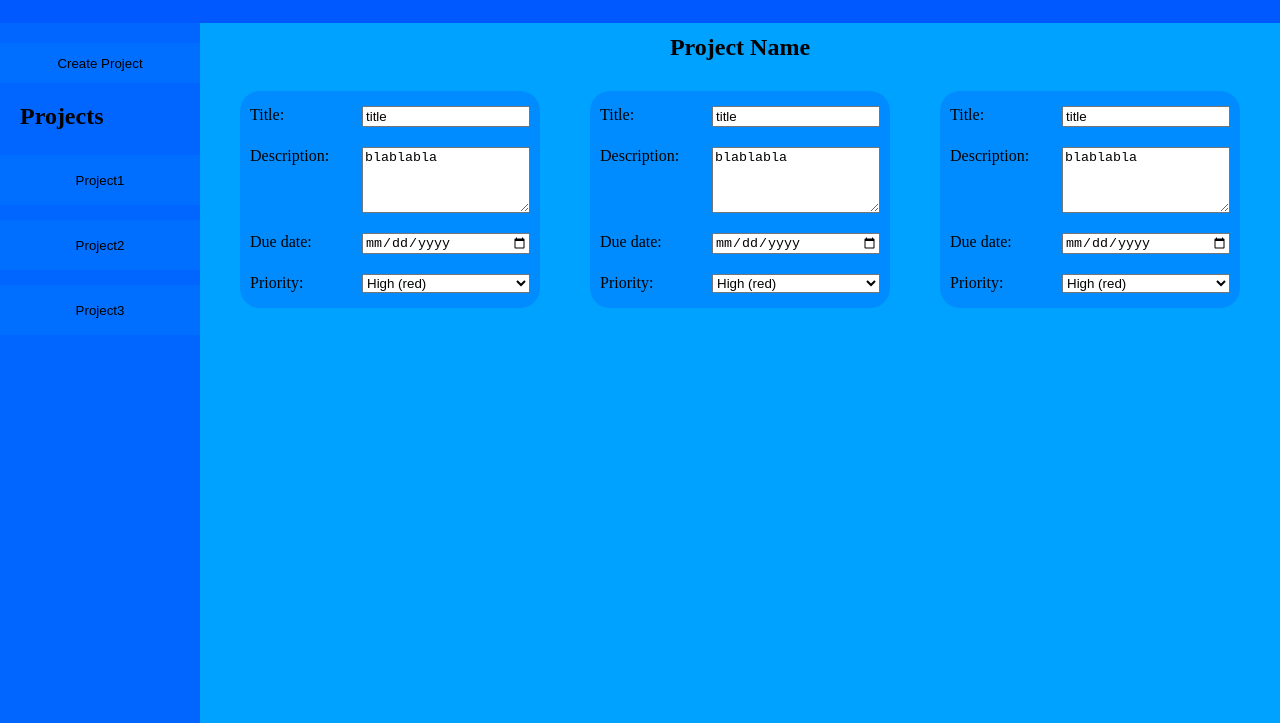
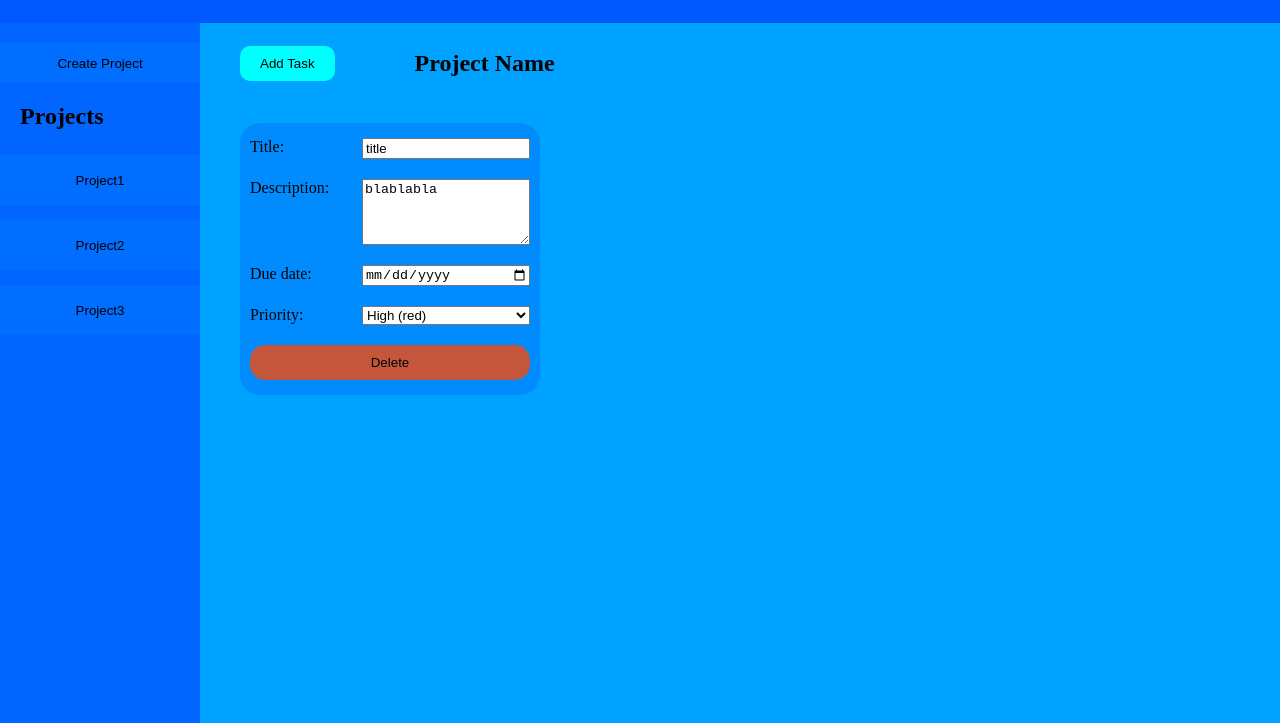
Before and after one commit to TiardoWiechmann/todo-list, a website built with webpack: page src/template.html in a window 1280 px wide. Shown: the part 77-800 px from the top of the page. Built offline with nearby package versions, Linux system fonts and the light colour scheme.

Commit message:
Add button for todos

```diff
--- a/src/styles.css
+++ b/src/styles.css
@@ -67,17 +67,27 @@ h1 {
 
 .project {
     display: grid;
-    grid-template-rows: 3rem 1fr;
+    grid-template-rows: 80px 1fr;
     background-color: rgb(0, 162, 255);
     padding: 0 40px 40px;
     height: 100%;
 }
 
-.project-name {
+.add-task {
+    padding: 10px 20px;
+    border: none;
+    border-radius: 10px;
+    background-color: aqua;
+}
+
+.add-task:hover {
+    transform: scale(1.05);
+}
+
+.project-heading {
     display: flex;
-    justify-content: center;
     align-items: center;
-
+    gap: 80px;
 }
 
 .todos {
@@ -109,3 +119,14 @@ input,
 select {
     width: 60%;
 }
+
+.del-todo {
+    border: none;
+    padding: 10px;
+    border-radius: 15px;
+    background-color: rgba(255, 72, 0, 0.767);
+}
+
+.del-todo:hover {
+    background-color: rgba(255, 0, 0, 0.61);
+}
--- a/src/template.html
+++ b/src/template.html
@@ -21,7 +21,10 @@
                 </div>
             </div>
             <div class="project">
-                <div class="project-name"><h2>Project Name</h2></div>
+                <div class="project-heading">
+                    <button class="add-task">Add Task</button>
+                    <h2>Project Name</h2>
+                </div>
                 <div class="todos">
                     <form class="todo">
                         <div class="title-div">
@@ -45,52 +48,7 @@
                                 <option value="high" selected>High (red)</option>
                             </select>
                         </div>
-                    </form>
-                    <form class="todo">
-                        <div class="title-div">
-                            <label for="title">Title: </label>
-                            <input type="text" value="title" id="title" maxlength="20">
-                        </div>
-                        <div class="description-div">
-                            <label for="description">Description: </label>
-                            <textarea name="description" id="description" rows="4" maxlength="150">blablabla
-                            </textarea>
-                        </div>
-                        <div class="due-date-div">
-                            <label for="due-date">Due date: </label>
-                            <input type="date" id="due-date" min="2017-04-01">
-                        </div>
-                        <div class="priority-div">
-                            <label for="priority">Priority: </label>
-                            <select id="priority">
-                                <option value="low">Low (green)</option>
-                                <option value="medium">Medium (yellow)</option>
-                                <option value="high" selected>High (red)</option>
-                            </select>
-                        </div>
-                    </form>
-                    <form class="todo">
-                        <div class="title-div">
-                            <label for="title">Title: </label>
-                            <input type="text" value="title" id="title" maxlength="20">
-                        </div>
-                        <div class="description-div">
-                            <label for="description">Description: </label>
-                            <textarea name="description" id="description" rows="4" maxlength="150">blablabla
-                            </textarea>
-                        </div>
-                        <div class="due-date-div">
-                            <label for="due-date">Due date: </label>
-                            <input type="date" id="due-date" min="2017-04-01">
-                        </div>
-                        <div class="priority-div">
-                            <label for="priority">Priority: </label>
-                            <select id="priority">
-                                <option value="low">Low (green)</option>
-                                <option value="medium">Medium (yellow)</option>
-                                <option value="high" selected>High (red)</option>
-                            </select>
-                        </div>
+                        <button class="del-todo" type="button">Delete</button>
                     </form>
                 </div>
             </div>
```
Also changed, not shown: src/index.js (line endings or trailing spaces).
